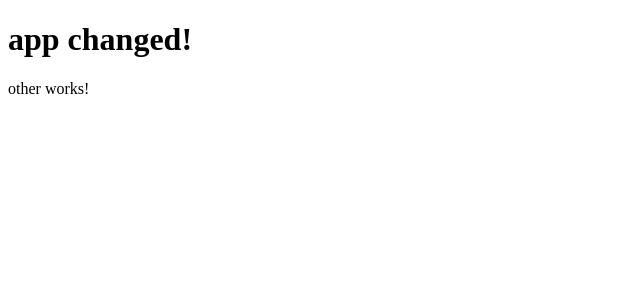
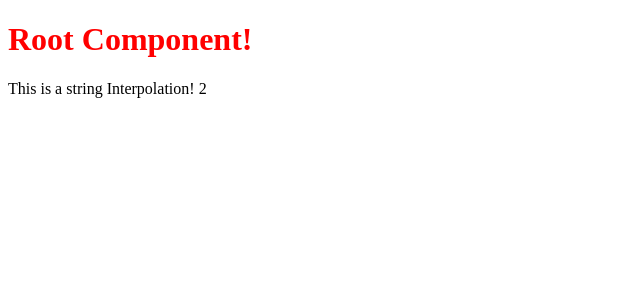
Before and after one commit to phaltoe/ang2-app, an Angular app: page / in a window 1280 px wide. Shown: the top 300 px of the page, without its empty margins (0-640 px from the left). Built offline with nearby package versions, Linux system fonts and the light colour scheme.

Commit message:
implementing 2-way data binding

```diff
--- a/src/app/app.component.css
+++ b/src/app/app.component.css
@@ -0,0 +1,3 @@
+h1 {
+  color: red;
+}
--- a/src/app/app.component.html
+++ b/src/app/app.component.html
@@ -1,5 +1,4 @@
 <h1>
   {{title}}
 </h1>
-
-<app-other></app-other>
+<app-databinding></app-databinding>
--- a/src/app/app.component.ts
+++ b/src/app/app.component.ts
@@ -6,5 +6,5 @@
   styleUrls: ['./app.component.css']
 })
 export class AppComponent {
-  title = 'app changed!';
+  title = 'Root Component!';
 }
--- a/src/app/app.module.ts
+++ b/src/app/app.module.ts
@@ -4,12 +4,12 @@
 import { HttpModule } from '@angular/http';
 
 import { AppComponent } from './app.component';
-import { OtherComponent } from './other/other.component';
+import { DatabindingComponent } from './databinding/databinding.component';
 
 @NgModule({
   declarations: [
     AppComponent,
-    OtherComponent
+    DatabindingComponent
   ],
   imports: [
     BrowserModule,
--- /dev/null
+++ b/src/app/databinding/databinding.component.html
@@ -0,0 +1,4 @@
+<p>
+  {{ stringInterpolation }}
+  {{ numberInterpolation }}
+</p>
--- /dev/null
+++ b/src/app/databinding/databinding.component.ts
@@ -0,0 +1,11 @@
+import { Component, OnInit } from '@angular/core';
+
+@Component({
+  selector: 'app-databinding',
+  templateUrl: './databinding.component.html',
+  styleUrls: ['./databinding.component.css']
+})
+export class DatabindingComponent {
+  stringInterpolation = 'This is a string Interpolation!';
+  numberInterpolation = 2;
+}
--- a/src/app/other/other.component.html
+++ /dev/null
@@ -1,3 +0,0 @@
-<p>
-  other works!
-</p>
--- a/src/app/other/other.component.ts
+++ /dev/null
@@ -1,14 +0,0 @@
-import { Component, OnInit } from '@angular/core';
-
-@Component({
-  selector: 'app-other',
-  templateUrl: './other.component.html',
-})
-export class OtherComponent implements OnInit {
-
-  constructor() { }
-
-  ngOnInit() {
-  }
-
-}
```
Also changed, not shown: src/app/databinding/databinding.component.css (added).
